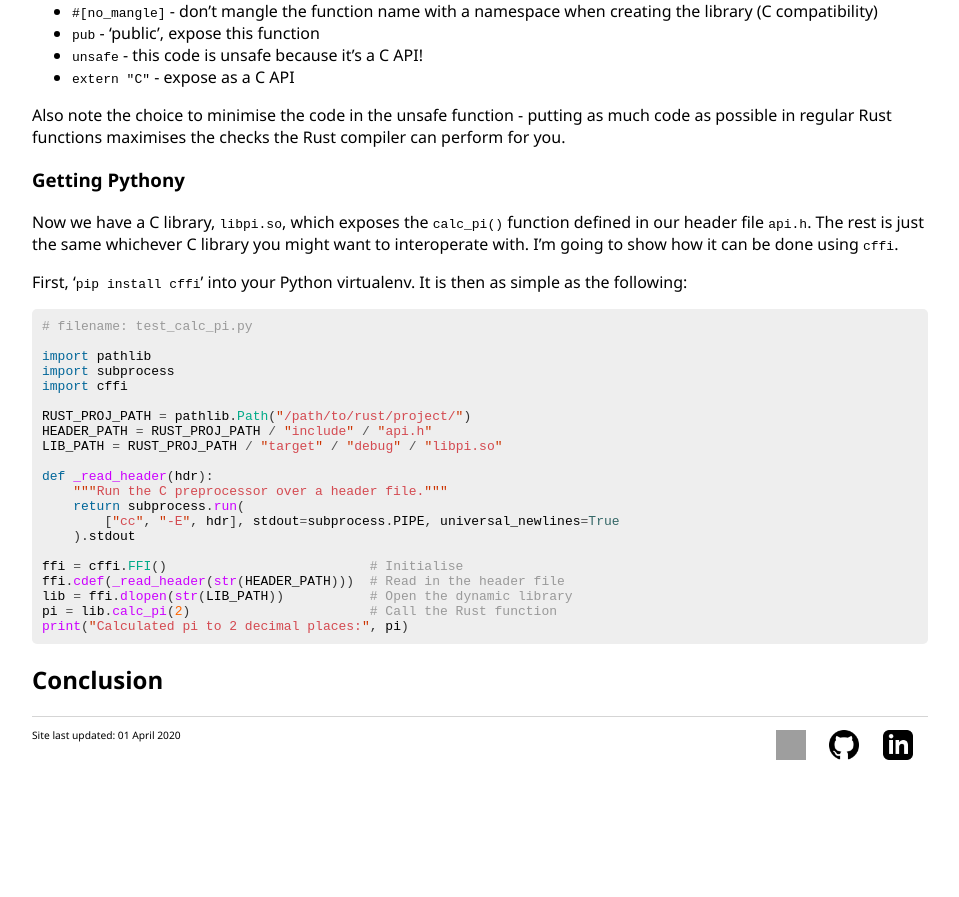
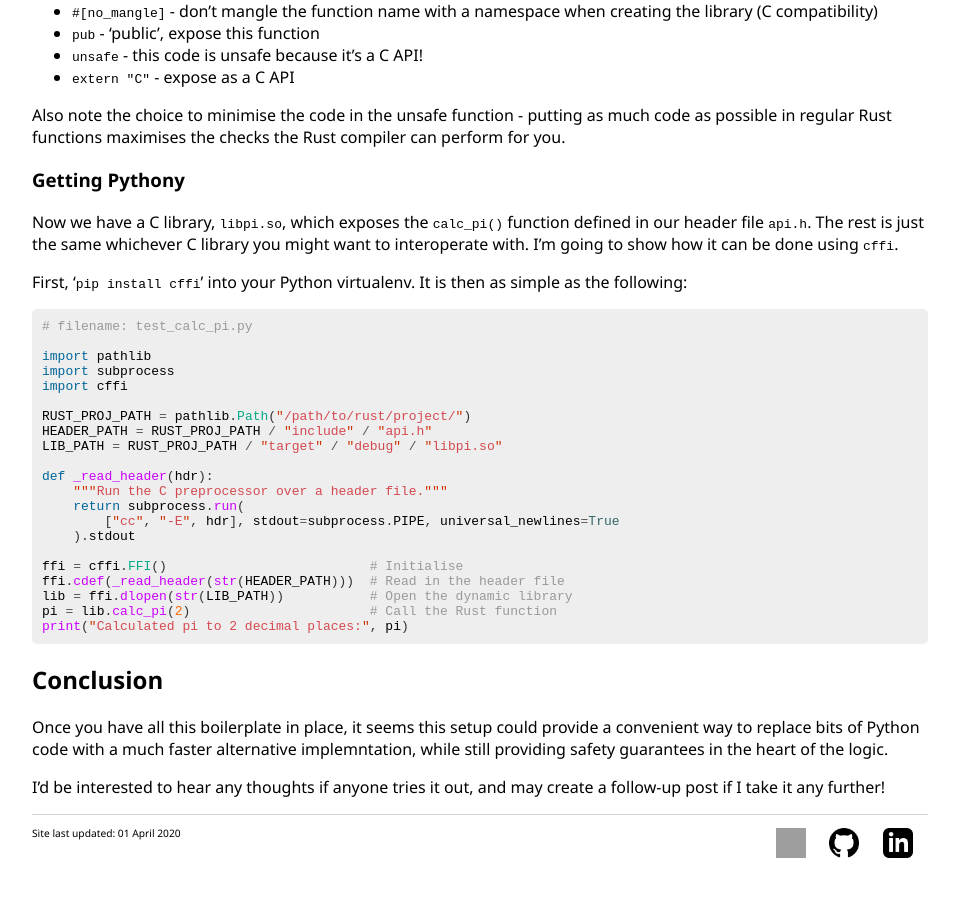
Before and after one commit to LewisGaul/LewisGaul.github.io, a Jekyll site: the page built from _posts/coding/2020-03-30-rust-python.md, in a window 1280 px wide and 900 px high, scrolled down 4361 px. Shown: the top 897 px of the window, without its empty margins (160-1119 px from the left). Built offline with Jekyll 4.4.1, drawn with Linux system fonts in a browser that asks for light colours; before the commit the page ends 5163 px from its top, so only the background shows below that; grey boxes are pictures that could not be loaded.

Commit message:
Add conclusion and fix internal links

```diff
--- a/_config.yml
+++ b/_config.yml
@@ -11,11 +11,11 @@ nav:
   - name: Home
     href: /
   - name: CV
-    href: /cv/
+    href: /cv
   - name: Minegauler
-    href: /minegauler/
+    href: /minegauler
   - name: Blog
-    href: /blog/
+    href: /blog
   - name: EnHackathon
     href: https://enhackathon.github.io
   - name: Artwork site
--- a/_posts/coding/2020-03-30-rust-python.md
+++ b/_posts/coding/2020-03-30-rust-python.md
@@ -34,6 +34,7 @@ So we want to write a Python extension in Rust to optimise the performance criti
 ### What Language Can Python Speak?
 
 As we know, Python has known how to talk to C for a long time in a variety of ways:
+
  - Write a dedicated [Python extension in C](https://docs.python.org/3/extending/extending.html) using the CPython C API.
  - Use [ctypes](https://docs.python.org/3/library/ctypes.html) - a stdlib module providing a mechanism to interact with C libraries and call C functions.
  - Use [cython](https://cython.org/) - a hybrid of C and Python, compiling to C code.
@@ -248,3 +249,7 @@ print("Calculated pi to 2 decimal places:", pi)
 
 
 ## Conclusion
+
+Once you have all this boilerplate in place, it seems this setup could provide a convenient way to replace bits of Python code with a much faster alternative implemntation, while still providing safety guarantees in the heart of the logic.
+
+I'd be interested to hear any thoughts if anyone tries it out, and may create a follow-up post if I take it any further!
```
Also changed, not shown: index.md (+3 -3 lines).
